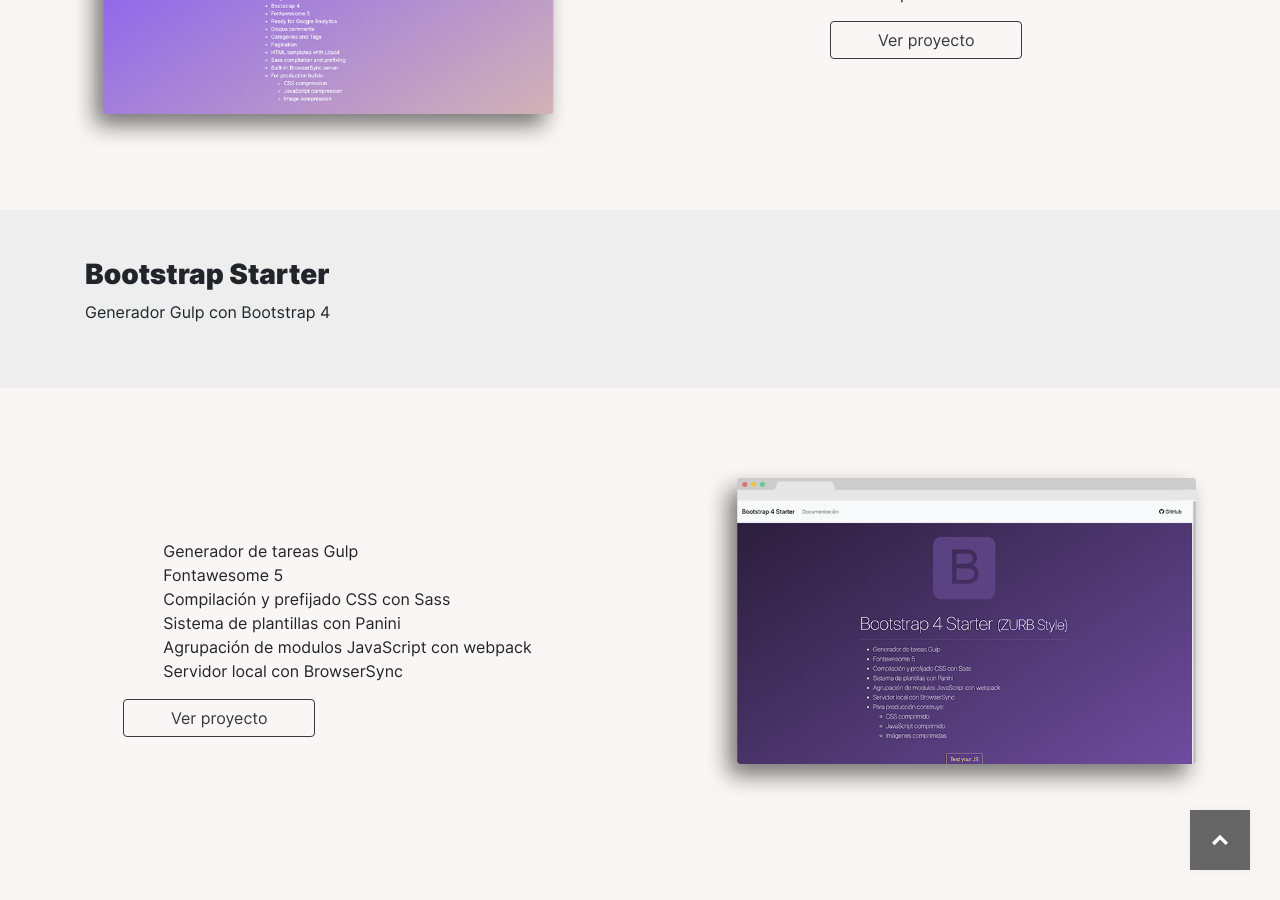
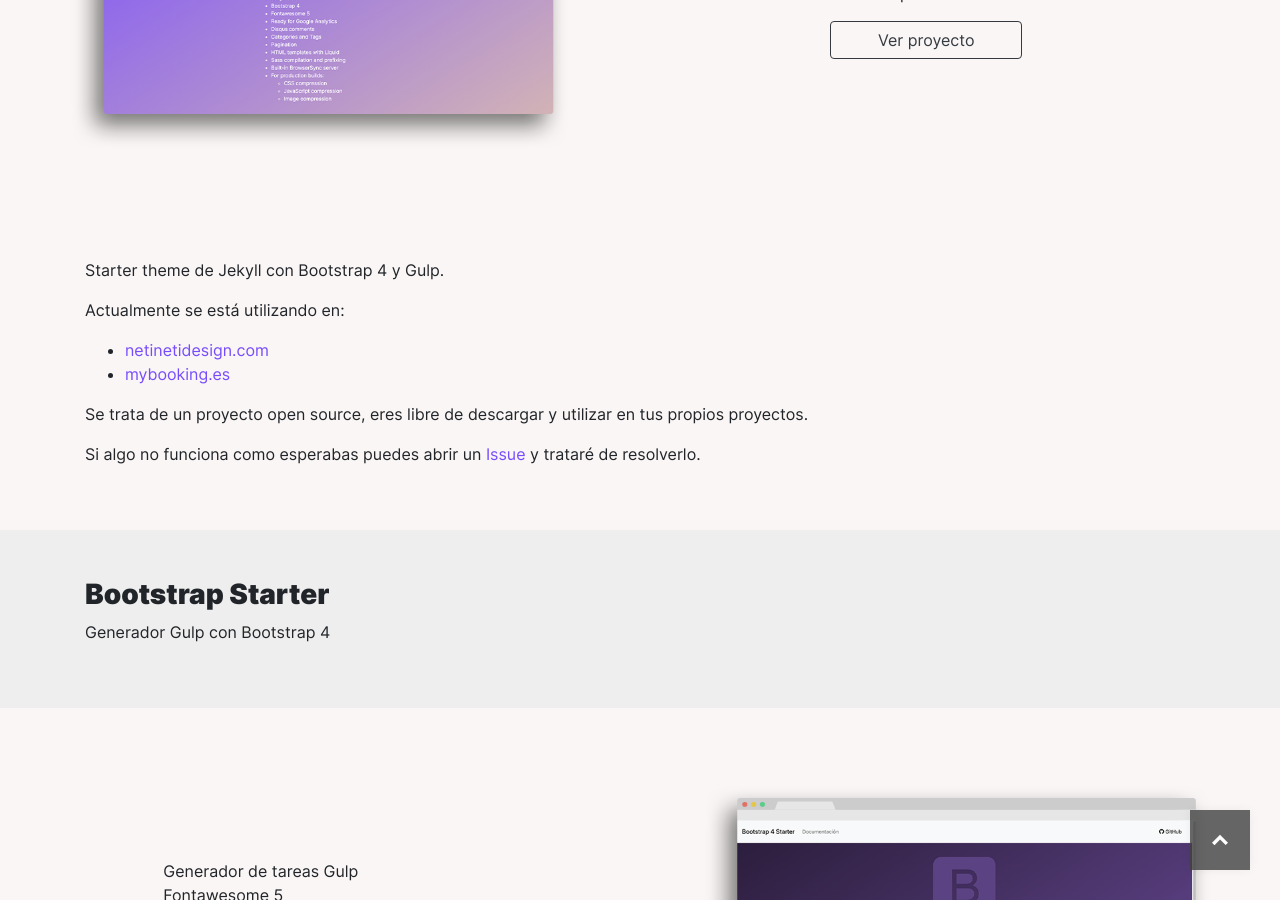
Before and after one commit to MarcelReig/netinetidesign, a Jekyll site: the page built from open-source/index.html, in a window 1280 px wide and 900 px high, scrolled down 677 px. Built offline with Jekyll 4.4.1, drawn with Linux system fonts in a browser that asks for light colours; nearby versions of some CDN libraries.

Commit message:
updating stuff

```diff
--- a/open-source/index.html
+++ b/open-source/index.html
@@ -47,13 +47,36 @@
             <li>Ready for Google Analytics</li>
             <li>Disqus comments</li>
           </ul>
-          <a href="https://marcelreig.github.io/jekyll-bootstrap-boilerplate/" class="btn btn-outline-dark"
-            target="blank">Ver proyecto</a>
+          <a
+            href="https://marcelreig.github.io/jekyll-bootstrap-boilerplate/"
+            class="btn btn-outline-dark"
+            target="blank"
+            >Ver proyecto</a
+          >
         </div>
       </div>
       <div class="block-left-img">
-        <img src="{{ site.baseurl }}/assets/images/portfolio/jekyll-starter.png" />
+        <img
+          src="{{ site.baseurl }}/assets/images/portfolio/jekyll-starter.png"
+        />
       </div>
+    </div>
+  </div>
+</div>
+
+<div class="container">
+  <div class="row">
+    <div class="col my-5">
+      <p>Starter theme de Jekyll con Bootstrap 4 y Gulp. </p>
+      <p>Actualmente se está utilizando en:</p>
+      <ul>
+        <li><a href="https://www.netinetidesign.com/" target="_blank">netinetidesign.com</a></li>
+        <li> <a href="https://mybooking.es/" target="_blank">mybooking.es</a></li>
+      </ul>
+      <p>Se trata de un proyecto open source, eres libre de descargar y utilizar en tus propios proyectos.</p>
+      <p>Si algo no funciona como esperabas puedes abrir un <a
+          href="https://github.com/MarcelReig/jekyll-bootstrap-boilerplate/issues" target="_blank">Issue</a> y trataré de resolverlo.
+      </p>
     </div>
   </div>
 </div>
@@ -83,12 +106,18 @@
             <li>Agrupación de modulos JavaScript con webpack</li>
             <li>Servidor local con BrowserSync</li>
           </ul>
-          <a href="https://yuraksisa.github.io/bootstrap-starter/" class="btn btn-outline-dark" target="blank">Ver
-            proyecto</a>
+          <a
+            href="https://yuraksisa.github.io/bootstrap-starter/"
+            class="btn btn-outline-dark"
+            target="blank"
+            >Ver proyecto</a
+          >
         </div>
       </div>
       <div class="block-right-img">
-        <img src="{{ site.baseurl }}/assets/images/portfolio/bootstrap-starter.png" />
+        <img
+          src="{{ site.baseurl }}/assets/images/portfolio/bootstrap-starter.png"
+        />
       </div>
     </div>
   </div>
--- a/package.json
+++ b/package.json
@@ -14,11 +14,11 @@
     "cowsay": "^1.4.0",
     "jquery": "^3.4.0",
     "jquery-validation": "^1.19.0",
-    "npm": "^6.14.2",
+    "npm": "^6.14.8",
     "popper.js": "^1.15.0"
   },
   "devDependencies": {
-    "browser-sync": "^2.26.7",
+    "browser-sync": "^2.26.13",
     "del": "^4.1.0",
     "gulp": "^4.0.2",
     "gulp-autoprefixer": "^6.0.0",
```
Also changed, not shown: portfolio/index.html (+37 -37 lines), _assets/images/portfolio/calaventura.png, assets/images/portfolio/calaventura.png, 1 other file.
